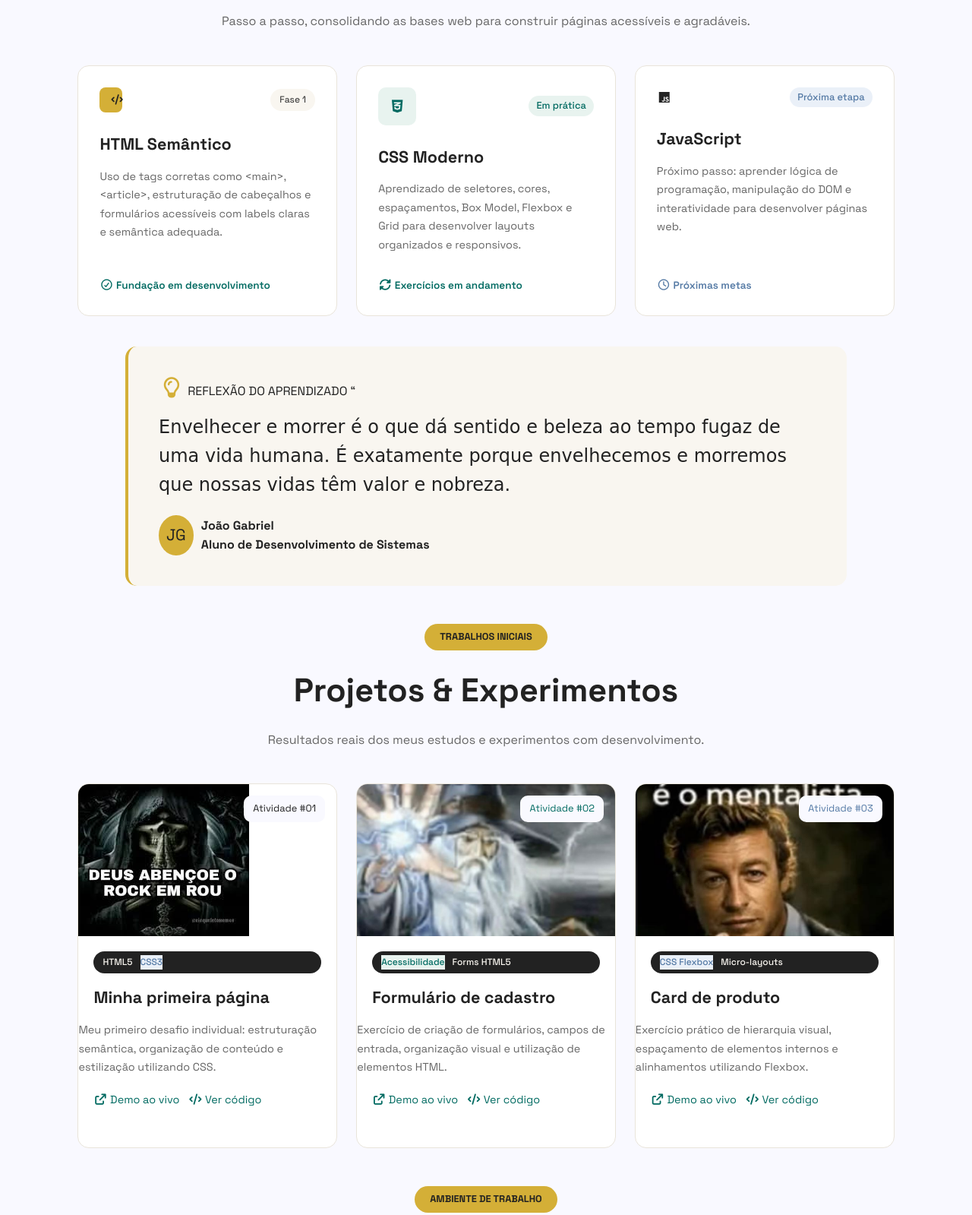
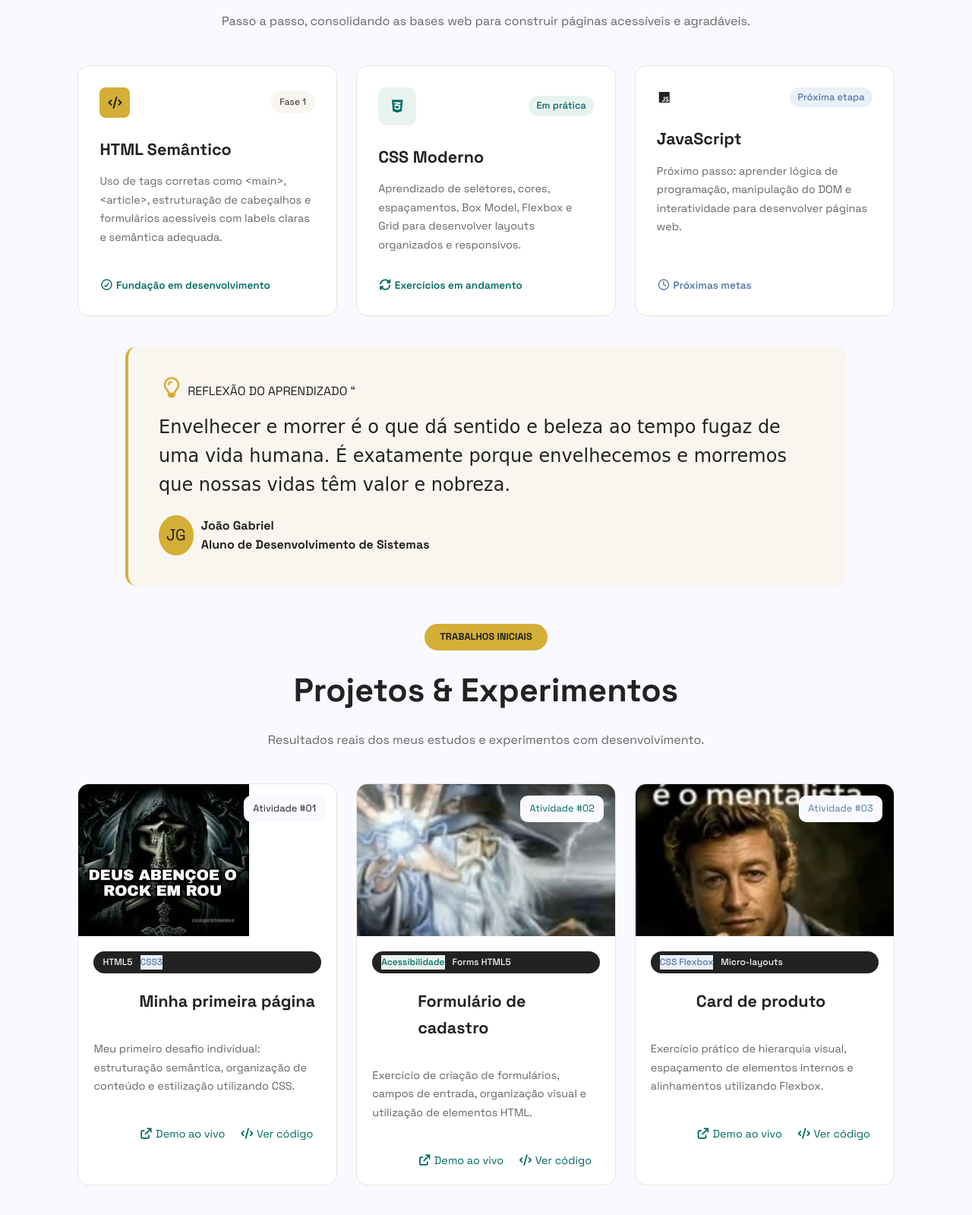
Before and after one commit to Gabriel67OFC/Portfolio, a plain HTML site: page index.html in a window 1280 px wide. Shown: the part 978-2577 px from the top of the page at 76% size. Drawn offline with Linux system fonts and the light colour scheme.

Commit message:
14.11.2026

```diff
--- a/index.html
+++ b/index.html
@@ -352,7 +352,7 @@
 
                         <h3>Minha primeira página</h3>
 
-                        <p>
+                        <p class="projeto-1">
                             Meu primeiro desafio individual:
                             estruturação semântica, organização
                             de conteúdo e estilização utilizando CSS.
@@ -404,7 +404,7 @@
 
                         <h3>Formulário de cadastro</h3>
 
-                        <p>
+                        <p class="projeto-2">
                             Exercício de criação de formulários,
                             campos de entrada, organização visual
                             e utilização de elementos HTML.
@@ -454,9 +454,9 @@
 
                         </div>
 
-                        <h3>Card de produto</h3>
+                        <h3 class="titulo-projeto">Card de produto</h3>
 
-                        <p>
+                        <p class="projeto-3">
                             Exercício prático de hierarquia visual,
                             espaçamento de elementos internos
                             e alinhamentos utilizando Flexbox.
--- a/style.css
+++ b/style.css
@@ -403,11 +403,15 @@ section[id] {
 
 .icon-html {
     background-color: var(--cor-secundaria);
-    padding: 10px 15px;
+    height: 40px;
+    width: 40px;
     border-radius: 8px;
-    font-size: 0.85rem;
+    font-size: 1rem;
     font-weight: 700;
     color: var(--cor-header);
+    display: flex;
+    justify-content: center;
+    align-items: center;
 }
 
 .fase-1,
@@ -470,6 +474,7 @@ section[id] {
     border-radius: 10px;
     font-size: 1.5rem;
     color: var(--cor-icone-responsivo);
+
 }
 
 .em-pratica {
@@ -605,17 +610,6 @@ section[id] {
     overflow: hidden;
 }
 
-.atividade-1 {
-    background-image: url("../img/atividade-1.png");
-}
-
-.atividade-2 {
-    background-image: url("../img/atividade-2.png");
-}
-
-.atividade-3 {
-    background-image: url("../img/atividade-3.png");
-}
 
 .area-imagem span {
     position: absolute;
@@ -634,12 +628,12 @@ section[id] {
 .card-html-trabalhos h3,
 .card-html-trabalhos > p,
 .card-html-trabalhos .barra-card {
-    padding-left: 20px;
+    padding-left: 80px;
     padding-right: 20px;
 }
 
 .card-html-trabalhos h3 {
-    margin-top: 15px;
+    margin-top: 20px;
 }
 
 .card-html-trabalhos > p {
@@ -652,7 +646,7 @@ section[id] {
 
 .barra-card-demo {
     display: flex;
-    gap: 12px;
+    gap: 20px;
     margin-top: auto;
     padding: 20px;
 }
@@ -1090,3 +1084,16 @@ footer a {
         transition-duration: 0.01ms !important;
     }
 }
+
+
+.projeto-1{
+    padding: 20px;
+}
+
+.projeto-2{
+    padding: 20px;
+}
+
+.projeto-3{
+    padding: 20px;
+}
```
